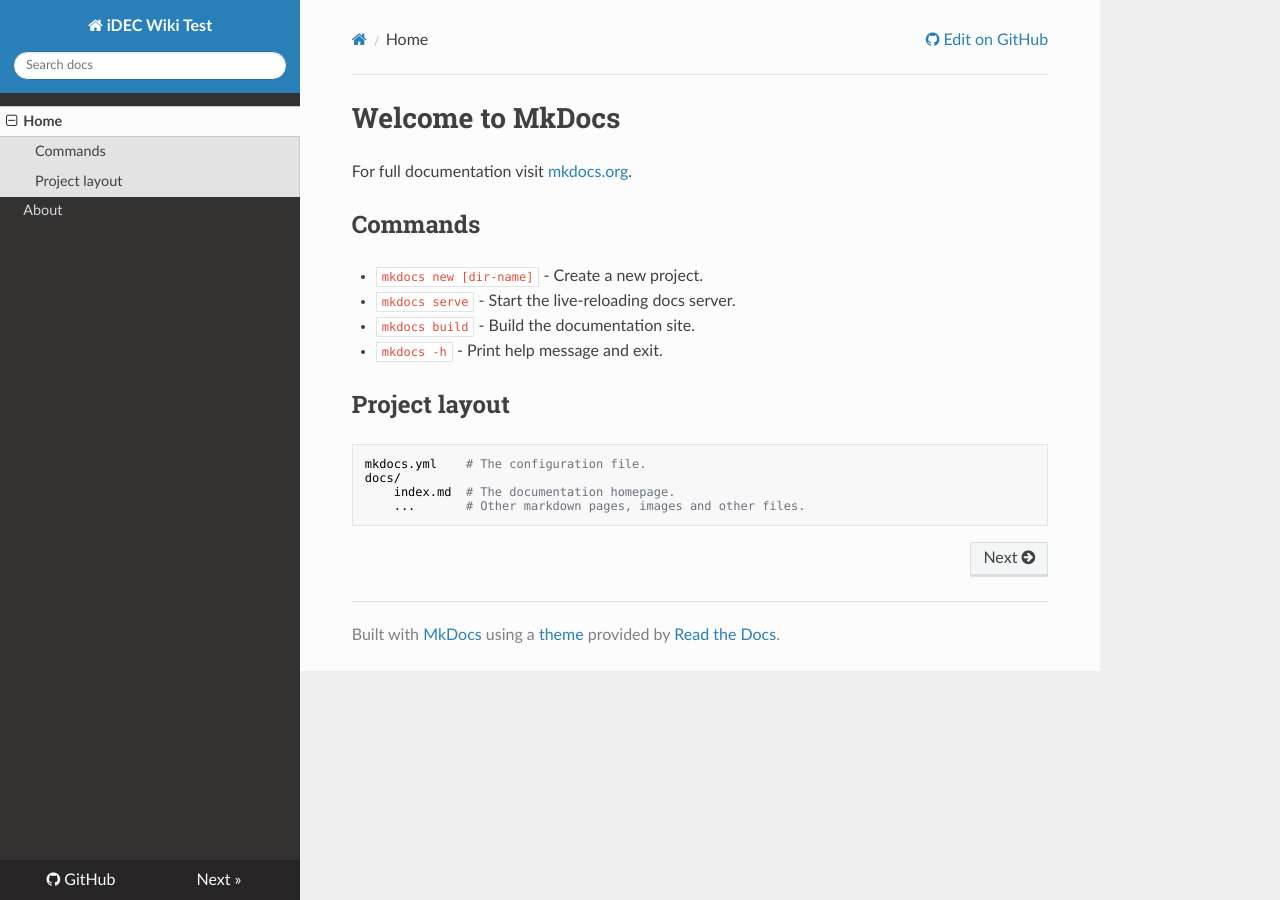
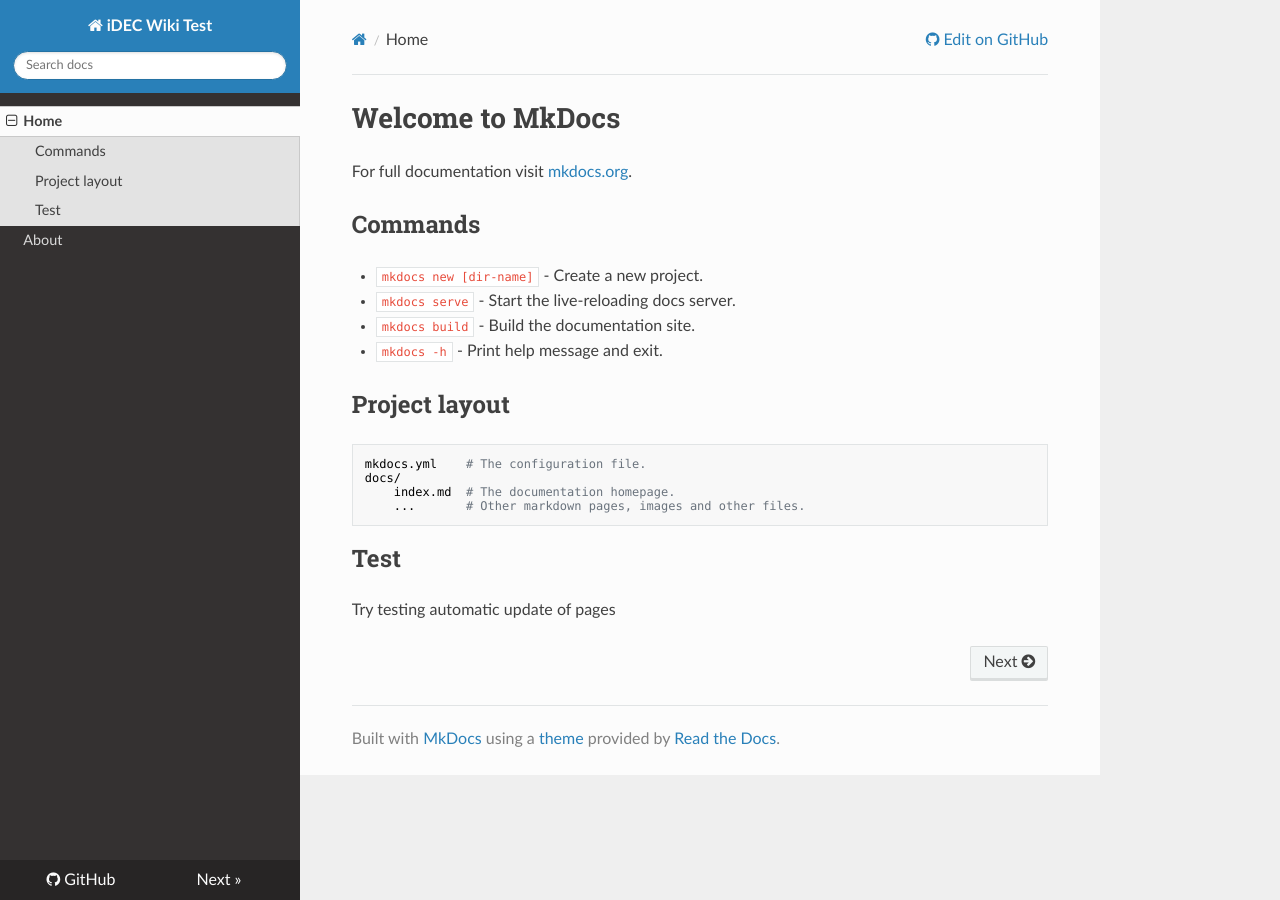
Before and after one commit to tyhho/mkdocs-test, an MkDocs documentation site: the page built from docs/index.md, in a window 1280 px wide. Built offline with MkDocs 1.6.1, drawn with Linux system fonts in a browser that asks for light colours; nearby versions of some CDN libraries.

Commit message:
Test update to index.md

```diff
--- a/docs/index.md
+++ b/docs/index.md
@@ -15,3 +15,7 @@ For full documentation visit [mkdocs.org](https://www.mkdocs.org).
     docs/
         index.md  # The documentation homepage.
         ...       # Other markdown pages, images and other files.
+
+## Test
+
+Try testing automatic update of pages
```
